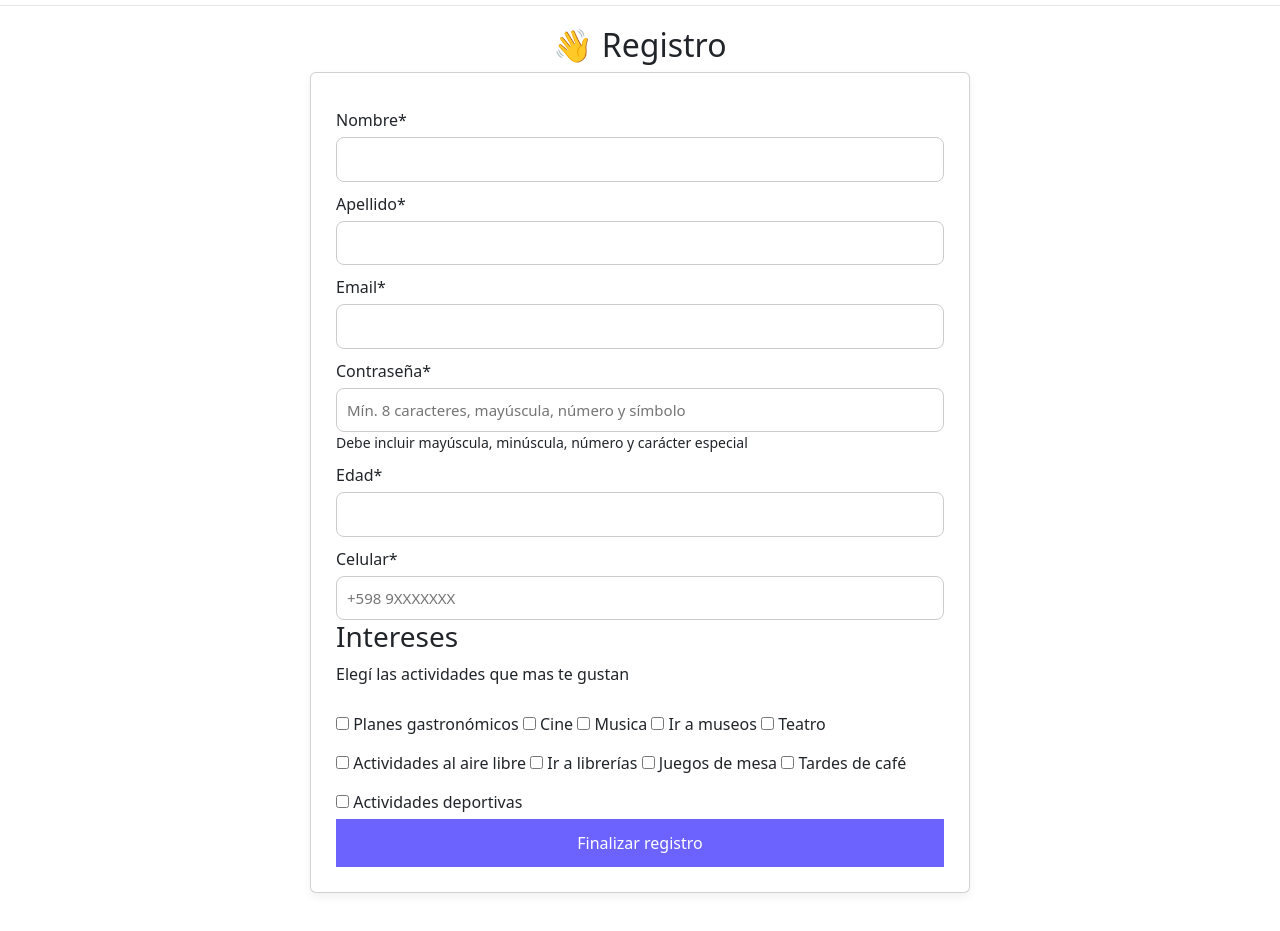
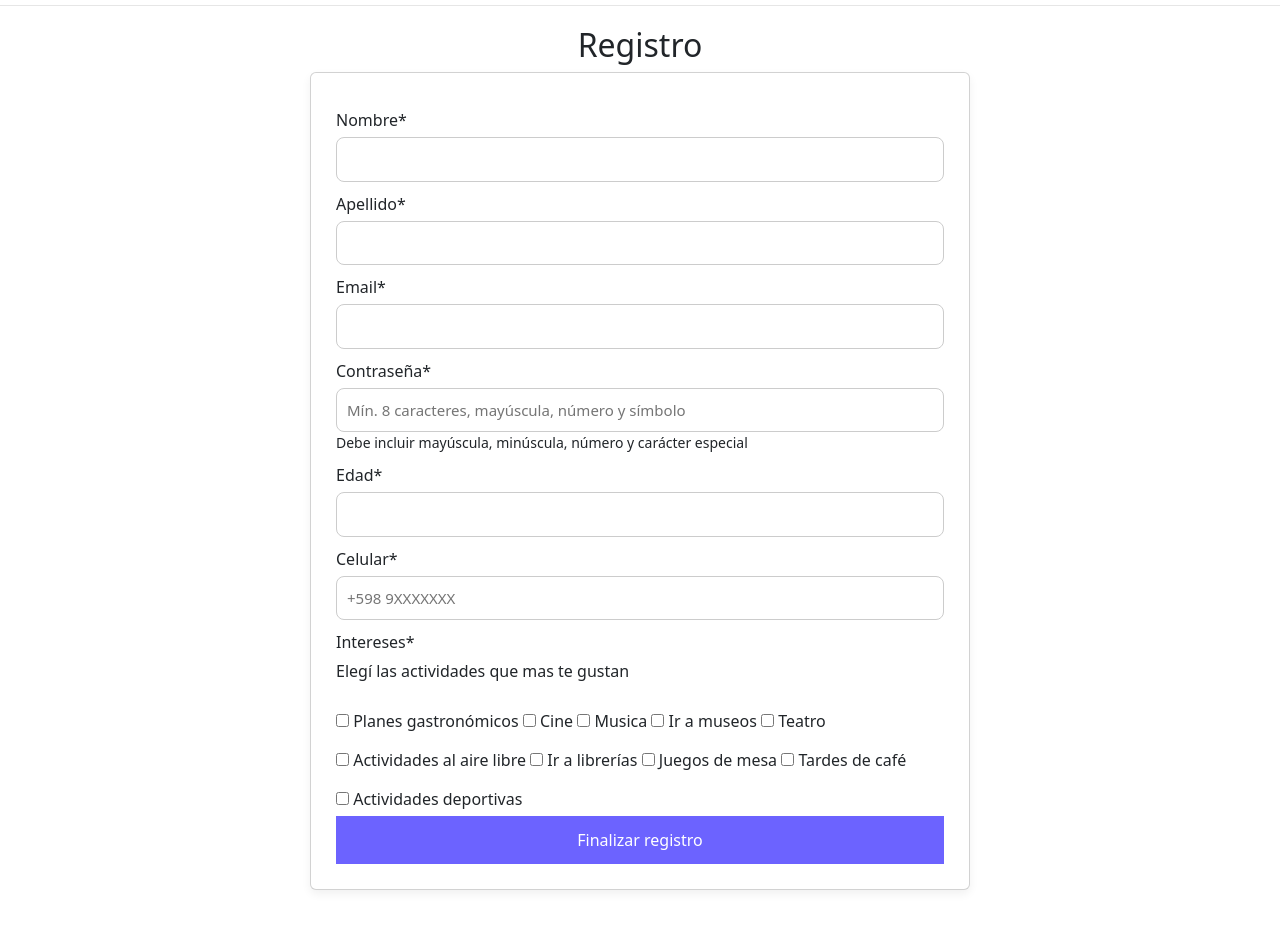
Before and after one commit to camilamarcote/Meet-Go, a website: page ecomercio-grupo4/register.html in a window 1280 px wide. Shown: the part 63-994 px from the top of the page. Drawn offline with nearby package versions, Linux system fonts and the light colour scheme.

```diff
--- a/ecomercio-grupo4/register.html
+++ b/ecomercio-grupo4/register.html
@@ -33,7 +33,7 @@
 <div class="app-container">
 <form id="registerForm">
 
-<h2>👋 Registro</h2>
+<h2> Registro</h2>
 
 <div class="card">
   <label>Nombre*</label>
@@ -64,8 +64,7 @@
   <label>Celular*</label>
 <input type="text" name="phone" required placeholder="+598 9XXXXXXX">
 
-<section class="form-section">
-    <h3>Intereses</h3>
+    <label>Intereses*</label>
     <p>Elegí las actividades que mas te gustan</p>
 
     <div class="checkbox-grid">
@@ -80,8 +79,6 @@
       <label><input type="checkbox" name="interests" value="cafe"> Tardes de café</label>
       <label><input type="checkbox" name="interests" value="senderismo"> Actividades deportivas</label>
     </div>
-  </section>
-
 
 <button type="submit" class="btn-primary">
   Finalizar registro
```
